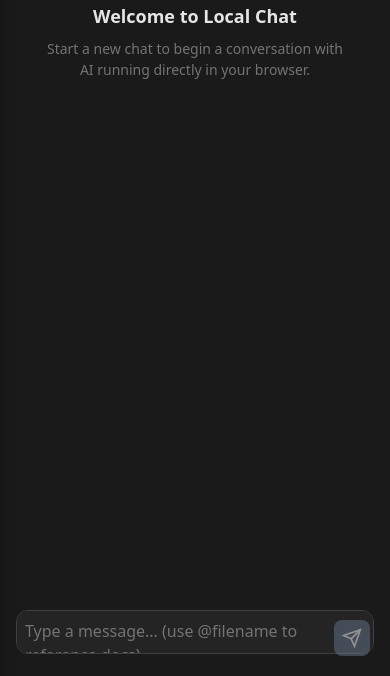
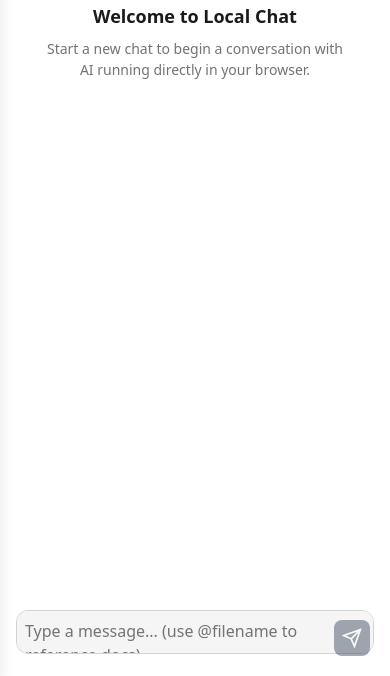
Before and after one commit to stemanfredi/local-chat, a website with bundled scripts: page client/index.html in a window 390 px wide. Shown: the part 168-844 px from the top of the page. Built offline with nearby package versions, Linux system fonts and the light colour scheme.

Commit message:
feat(ui): add light/dark theme toggle
- Add THEMES enum and THEME setting key to constants
- Light mode is default (no data attribute), dark via [data-theme="dark"]
- Theme persisted in IndexedDB and applied on app init
- Add "Appearance" section in Settings panel with theme dropdown
- Update PWA manifest colors to match light mode default

```diff
--- a/client/css/variables.css
+++ b/client/css/variables.css
@@ -1,25 +1,25 @@
 :root {
-    /* Background colors - grayscale */
-    --color-bg-primary: #1a1a1a;
-    --color-bg-secondary: #242424;
-    --color-bg-tertiary: #2d2d2d;
-    --color-bg-hover: #363636;
+    /* Background colors - light mode (default) */
+    --color-bg-primary: #ffffff;
+    --color-bg-secondary: #f5f5f5;
+    --color-bg-tertiary: #ebebeb;
+    --color-bg-hover: #e0e0e0;
 
-    /* Text colors */
-    --color-text-primary: #e5e5e5;
-    --color-text-secondary: #a3a3a3;
+    /* Text colors - light mode */
+    --color-text-primary: #1a1a1a;
+    --color-text-secondary: #525252;
     --color-text-muted: #737373;
 
-    /* Border colors */
-    --color-border: #404040;
-    --color-border-light: #525252;
+    /* Border colors - light mode */
+    --color-border: #d4d4d4;
+    --color-border-light: #e5e5e5;
 
     /* Accent - subtle slate */
-    --color-accent: #64748b;
-    --color-accent-hover: #94a3b8;
+    --color-accent: #475569;
+    --color-accent-hover: #334155;
 
-    /* Message bubbles */
-    --color-user-bubble: #3f3f46;
+    /* Message bubbles - light mode */
+    --color-user-bubble: #e4e4e7;
     --color-assistant-bubble: transparent;
 
     /* Status colors */
@@ -61,10 +61,10 @@
     --radius-xl: 1rem;
     --radius-full: 9999px;
 
-    /* Shadows */
-    --shadow-sm: 0 1px 2px rgba(0, 0, 0, 0.3);
-    --shadow-md: 0 4px 6px rgba(0, 0, 0, 0.3);
-    --shadow-lg: 0 10px 15px rgba(0, 0, 0, 0.3);
+    /* Shadows - light mode */
+    --shadow-sm: 0 1px 2px rgba(0, 0, 0, 0.1);
+    --shadow-md: 0 4px 6px rgba(0, 0, 0, 0.1);
+    --shadow-lg: 0 10px 15px rgba(0, 0, 0, 0.1);
 
     /* Transitions */
     --transition-fast: 150ms ease;
@@ -77,3 +77,34 @@
     --z-modal: 300;
     --z-tooltip: 400;
 }
+
+/* Dark mode */
+[data-theme="dark"] {
+    /* Background colors */
+    --color-bg-primary: #1a1a1a;
+    --color-bg-secondary: #242424;
+    --color-bg-tertiary: #2d2d2d;
+    --color-bg-hover: #363636;
+
+    /* Text colors */
+    --color-text-primary: #e5e5e5;
+    --color-text-secondary: #a3a3a3;
+    --color-text-muted: #737373;
+
+    /* Border colors */
+    --color-border: #404040;
+    --color-border-light: #525252;
+
+    /* Accent - subtle slate */
+    --color-accent: #64748b;
+    --color-accent-hover: #94a3b8;
+
+    /* Message bubbles */
+    --color-user-bubble: #3f3f46;
+    --color-assistant-bubble: transparent;
+
+    /* Shadows */
+    --shadow-sm: 0 1px 2px rgba(0, 0, 0, 0.3);
+    --shadow-md: 0 4px 6px rgba(0, 0, 0, 0.3);
+    --shadow-lg: 0 10px 15px rgba(0, 0, 0, 0.3);
+}
--- a/client/js/app.js
+++ b/client/js/app.js
@@ -7,6 +7,7 @@
 import { Sidebar } from './components/sidebar.js';
 import { ChatView } from './components/chat-view.js';
 import { Panel } from './components/panel.js';
+import { THEMES } from '../../shared/constants.js';
 
 /**
  * Main application
@@ -21,6 +22,9 @@
     async init() {
         // Load persisted state
         await loadState();
+
+        // Apply saved theme
+        this.applyTheme(state.theme);
 
         // Initialize components
         this.sidebar = new Sidebar($('#sidebar'));
@@ -41,6 +45,18 @@
         this.registerServiceWorker();
 
         console.log('Local Chat initialized');
+    }
+
+    /**
+     * Apply theme to document
+     * @param {string} theme - 'light' or 'dark'
+     */
+    applyTheme(theme) {
+        if (theme === THEMES.DARK) {
+            document.documentElement.setAttribute('data-theme', 'dark');
+        } else {
+            document.documentElement.removeAttribute('data-theme');
+        }
     }
 
     /**
@@ -97,6 +113,11 @@
         // Sidebar toggle
         events.on(EVENTS.SIDEBAR_TOGGLE, () => {
             this.sidebar.toggle();
+        });
+
+        // Theme changes
+        events.on('state:theme', ({ value }) => {
+            this.applyTheme(value);
         });
 
         // Model loading overlay
--- a/client/js/components/panel.js
+++ b/client/js/components/panel.js
@@ -7,7 +7,7 @@
 import { rag } from '../services/rag.js';
 import { authApi } from '../api/auth.js';
 import { usersApi } from '../api/users.js';
-import { SYNC_MODES, SETTINGS_KEYS } from '../../../shared/constants.js';
+import { SYNC_MODES, THEMES, SETTINGS_KEYS } from '../../../shared/constants.js';
 
 /**
  * Panel component - shows Settings, Users, or Documents based on context
@@ -85,6 +85,17 @@
             ` : ''}
 
             <div class="panel-section">
+                <div class="panel-section-title">Appearance</div>
+                <div class="panel-option">
+                    <label class="panel-label" for="theme-select">Theme</label>
+                    <select class="panel-select" id="theme-select">
+                        <option value="${THEMES.LIGHT}">Light</option>
+                        <option value="${THEMES.DARK}">Dark</option>
+                    </select>
+                </div>
+            </div>
+
+            <div class="panel-section">
                 <div class="panel-section-title">Chat Model</div>
                 <div class="panel-option">
                     <label class="panel-label" for="inference-model">Inference Model</label>
@@ -149,7 +160,12 @@
         this.loadEmbedModels();
         this.bindSettingsEvents();
 
-        // Set current sync mode
+        // Set current values
+        const themeSelect = $('#theme-select', this.contentEl);
+        if (themeSelect) {
+            themeSelect.value = state.theme;
+        }
+
         const syncModeSelect = $('#sync-mode', this.contentEl);
         if (syncModeSelect) {
             syncModeSelect.value = state.syncMode;
@@ -199,6 +215,12 @@
                 if (e.key === 'Enter') handleAuth(false);
             });
         }
+
+        // Theme control
+        const themeSelect = $('#theme-select', this.contentEl);
+        themeSelect?.addEventListener('change', async () => {
+            await saveSetting(SETTINGS_KEYS.THEME, themeSelect.value);
+        });
 
         // Model controls
         const loadModelBtn = $('#load-model-btn', this.contentEl);
--- a/client/js/state.js
+++ b/client/js/state.js
@@ -1,5 +1,5 @@
 import { events, EVENTS } from './utils/events.js';
-import { SYNC_MODES, SETTINGS_KEYS, DEFAULT_INFERENCE_MODEL } from '../../shared/constants.js';
+import { SYNC_MODES, THEMES, SETTINGS_KEYS, DEFAULT_INFERENCE_MODEL } from '../../shared/constants.js';
 import { db } from './db/index.js';
 
 /**
@@ -33,6 +33,7 @@
     syncMode: SYNC_MODES.PURE_OFFLINE,
     inferenceModel: DEFAULT_INFERENCE_MODEL,
     embeddingModel: null,
+    theme: THEMES.LIGHT,
 
     // Network
     isOnline: navigator.onLine,
@@ -80,6 +81,9 @@
 
     const embeddingModel = await db.getSetting(SETTINGS_KEYS.EMBEDDING_MODEL);
     if (embeddingModel) state.embeddingModel = embeddingModel;
+
+    const theme = await db.getSetting(SETTINGS_KEYS.THEME);
+    if (theme) state.theme = theme;
 
     // Load auth
     const token = await db.getSetting(SETTINGS_KEYS.TOKEN);
--- a/shared/constants.js
+++ b/shared/constants.js
@@ -26,11 +26,18 @@
     OFFLINE_FIRST: 'offline-first'
 };
 
+// Theme modes
+export const THEMES = {
+    LIGHT: 'light',
+    DARK: 'dark'
+};
+
 // Settings keys
 export const SETTINGS_KEYS = {
     SYNC_MODE: 'syncMode',
     INFERENCE_MODEL: 'inferenceModel',
     EMBEDDING_MODEL: 'embeddingModel',
     TOKEN: 'token',
-    USER: 'user'
+    USER: 'user',
+    THEME: 'theme'
 };
```
Also changed, not shown: CLAUDE.md (+25 -1 lines), client/manifest.json, 1 other file.
